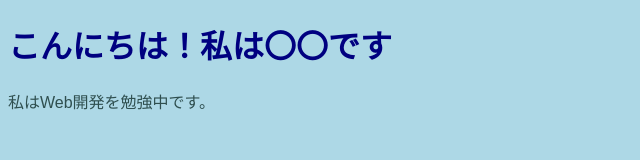
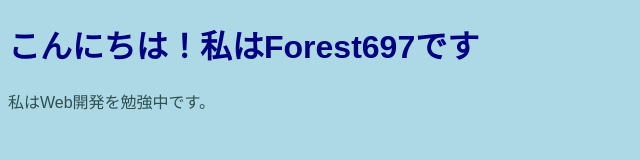
Before and after one commit to yukito1107/forest697, a plain HTML site: page index.html in a window 1280 px wide. Shown: the whole page, without its empty margins (0-640 px from the left). Drawn offline with Linux system fonts and the light colour scheme.

Commit message:
コミットメッセージ

```diff
--- a/index.html
+++ b/index.html
@@ -7,7 +7,7 @@
     <title>自己紹介ページ</title>
 </head>
 <body>
-    <h1>こんにちは！私は〇〇です</h1>
+    <h1>こんにちは！私はForest697です</h1>
     <p>私はWeb開発を勉強中です。</p>
 </body>
 </html>
```
